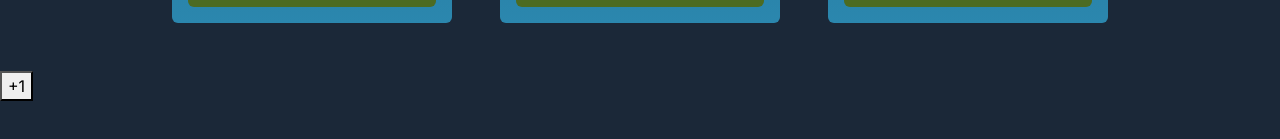
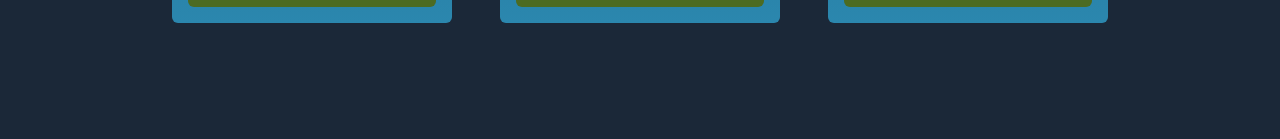
Before and after one commit to EmanuellyLima08/I3DS-2025, a React (Vite) app in the folder 08-devSteam/: page / in a window 1280 px wide. Shown: the part 637-776 px from the top of the page. Built offline with nearby package versions, Linux system fonts and the light colour scheme.

Commit message:
Ação de click com adicionar +1 item visual -> funcional

```diff
--- a/08-devSteam/src/App.jsx
+++ b/08-devSteam/src/App.jsx
@@ -13,8 +13,9 @@ function App() {
   return (
     <>
       <Header contadorJogos={contador} />
-      <Promotion />
-      <button onClick={handleAddCarrinho}>+1</button>
+      <Promotion
+      onAddCarrinho={handleAddCarrinho} //Adicionando o click para promoções
+      />
     </>
   );
 }
--- a/08-devSteam/src/components/PromoCard.jsx
+++ b/08-devSteam/src/components/PromoCard.jsx
@@ -30,6 +30,9 @@ const PromoCard = (props) => {
         <button
           id="addCarrinho"
           className="btn btn-success desconto text-light w-100 border-0"
+
+          // adicionando a ação de click para +1 item
+          onClick={props.onAddCarrinho}
         >
           <i className="bi bi-cart-plus me-2"></i>
           Adicionar ao carrinho
--- a/08-devSteam/src/components/Promotion.jsx
+++ b/08-devSteam/src/components/Promotion.jsx
@@ -1,7 +1,7 @@
 import React from "react";
 import PromoCard from "./PromoCard";
 
-const Promotion = () => {
+const Promotion = (props) => {
   const games = [
     {
       id: 1,
@@ -89,6 +89,9 @@ const Promotion = () => {
               preco={jogo.preco.toFixed(2)}
               desconto={jogo.desconto}
               imagem={jogo.imagem}
+
+              // adicionando o click no card
+              onAddCarrinho={() => props.onAddCarrinho()}
             />
           ))}
       </div>
```
